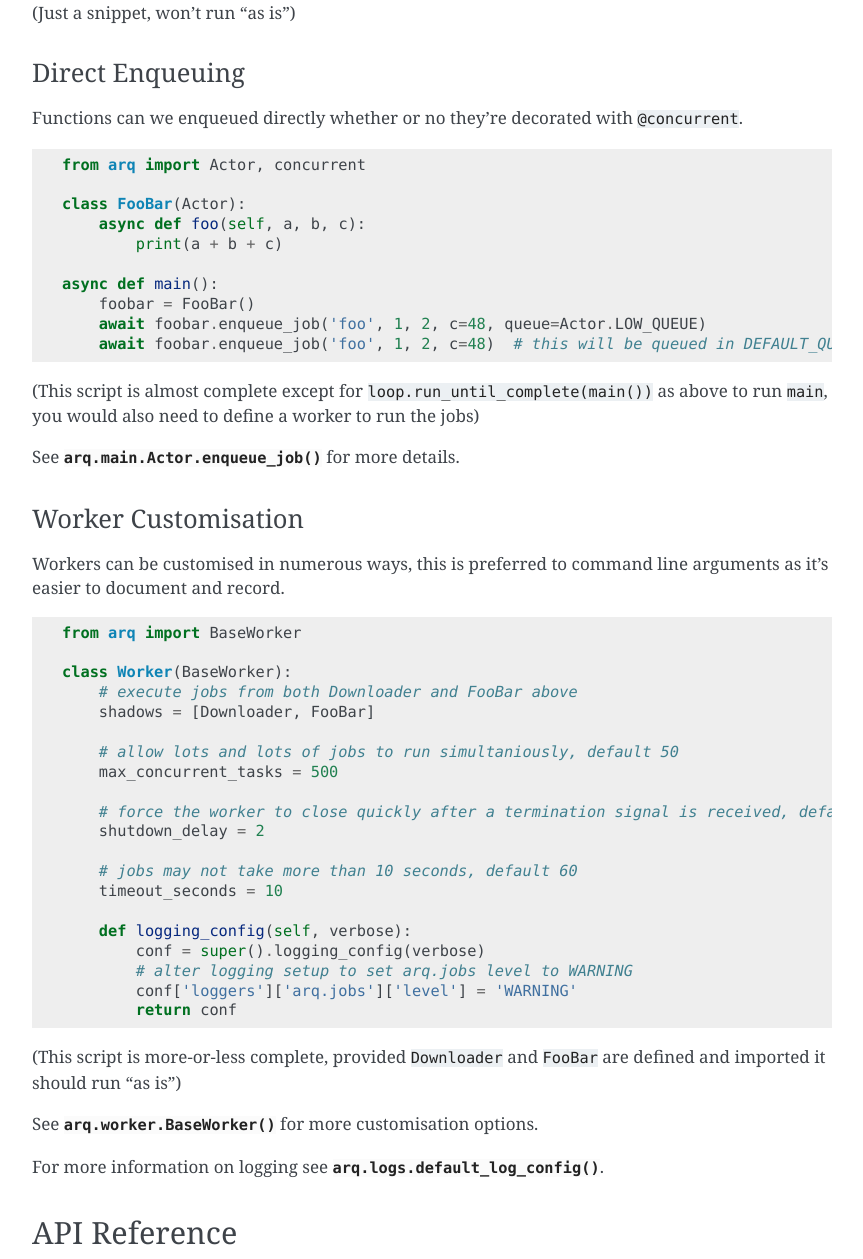
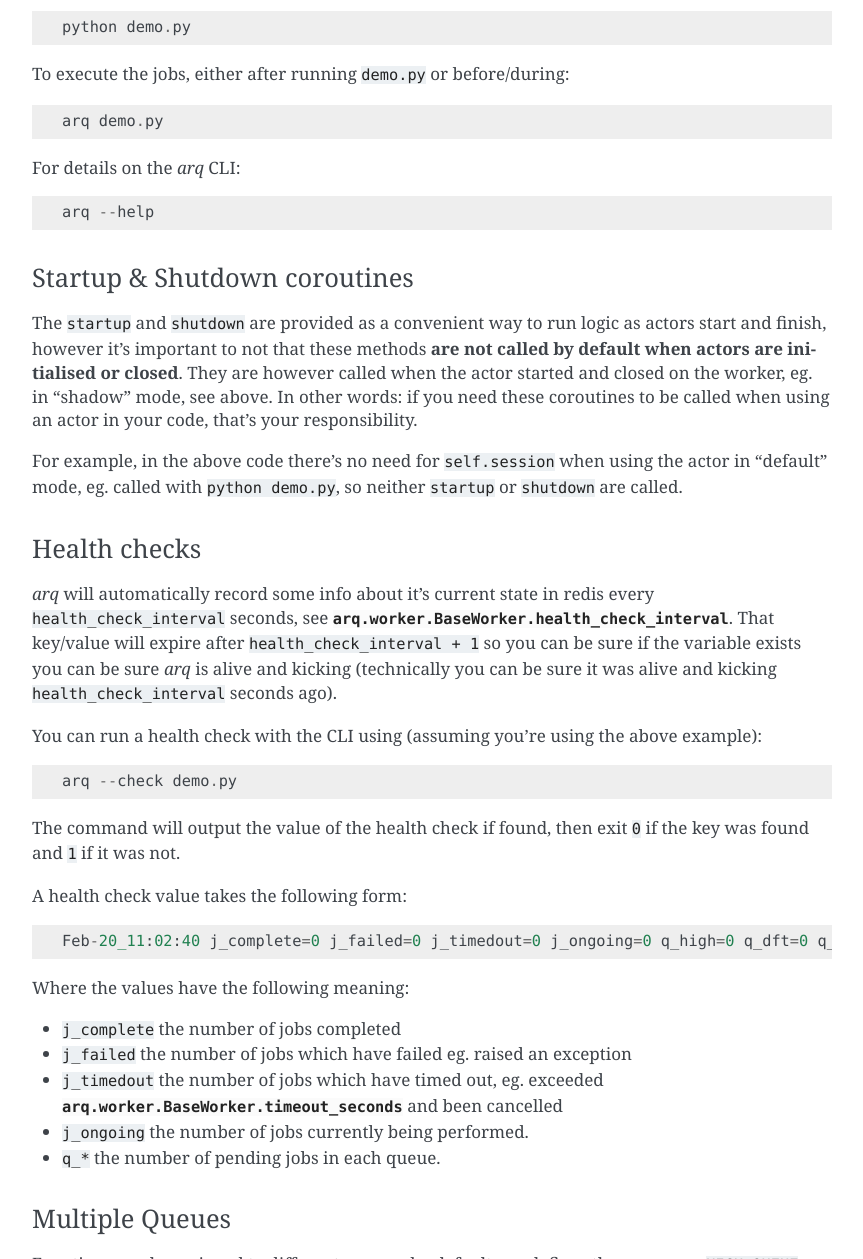
Before and after one commit to python-arq/arq, a Sphinx documentation site: the page built from docs/index.rst, in a window 1280 px wide and 1400 px high, scrolled down 2859 px, cut to the strip 0-1259 px from the top of the window. Shown: the whole strip, without its empty margins (258-1121 px from the left). Built offline with Sphinx 7.4.7, drawn with Linux system fonts in a browser that asks for light colours; the version number could not be read and is left out; some of the changed text lies outside the part shown.

Commit message:
improving docs

```diff
--- a/HISTORY.rst
+++ b/HISTORY.rst
@@ -3,7 +3,7 @@
 History
 -------
 
-v0.5.0 (TBD)
+v0.5.0 (2017-02-20)
 ...................
 * use ``gather`` rather than ``wait`` for startup and shutdown so exceptions propagate.
 * add ``--check`` option to confirm arq worker is running.
--- /dev/null
+++ b/docs/demo.py
@@ -0,0 +1,34 @@
+import asyncio
+from aiohttp import ClientSession
+from arq import Actor, BaseWorker, concurrent
+
+
+class Downloader(Actor):
+    async def startup(self):
+        self.session = ClientSession(loop=self.loop)
+
+    @concurrent
+    async def download_content(self, url):
+        async with self.session.get(url) as response:
+            content = await response.read()
+            print('{}: {:.80}...'.format(url, content.decode()))
+        return len(content)
+
+    async def shutdown(self):
+        self.session.close()
+
+
+class Worker(BaseWorker):
+    shadows = [Downloader]
+
+
+async def download_lots():
+    d = Downloader()
+    for url in ('https://facebook.com', 'https://microsoft.com', 'https://github.com'):
+        await d.download_content(url)
+    await d.close()
+
+
+if __name__ == '__main__':
+    loop = asyncio.get_event_loop()
+    loop.run_until_complete(download_lots())
--- a/docs/index.rst
+++ b/docs/index.rst
@@ -59,6 +59,31 @@ Install
 Just::
 
     pip install arq
+
+Terminology
+-----------
+
+The old computer science proverb/joke goes:
+
+    There are only two challenges in computer science: cache invalidation, naming things and the n + 1 problem.
+
+*arq* tries to use generally accepted terminology for as much as possible, however "actors" and "shadows" are not so
+standard and bear describing:
+
+An **Actor** is a class with some concurrent methods, you can define and use multiple actors. Actors hold a
+reference to a redis pool for enqueuing are generally singletons.
+
+The **Worker** is the class which is responsible for running jobs for one or more actors. Workers should inherit
+from ``BaseWorker``, your application will generally only have one worker.
+
+Actors are therefore used in two distinctly different modes:
+
+* **default** mode where you initialise, then use and abuse the actor including calling concurrent methods and
+  thereby enqueuing jobs
+* **shadow** mode where the actor was initialised by the worker in order to perform jobs enqueued by the actor in
+  default (or even shadow) mode.
+
+It's possible to check what mode an actor is in by checking the ``is_shadow`` variable.
 
 .. include:: usage.rst
 
--- a/docs/usage.rst
+++ b/docs/usage.rst
@@ -6,40 +6,7 @@ Usage is best described by example.
 Simple Usage
 ............
 
-.. code:: python
-
-    import asyncio
-    from aiohttp import ClientSession
-    from arq import Actor, BaseWorker, concurrent
-
-    class Downloader(Actor):
-        def __init__(self, **kwargs):
-            super().__init__(**kwargs)
-            self.session = ClientSession(loop=self.loop)
-
-        @concurrent
-        async def download_content(self, url):
-            async with self.session.get(url) as response:
-                content = await response.read()
-                print('{}: {:.80}...'.format(url, content.decode()))
-            return len(content)
-
-        async def close(self):
-            await super().close()
-            self.session.close()
-
-    class Worker(BaseWorker):
-        shadows = [Downloader]
-
-    async def download_lots():
-        d = Downloader()
-        for url in ('https://facebook.com', 'https://microsoft.com', 'https://github.com'):
-            await d.download_content(url)
-        await d.close()
-
-    if __name__ == '__main__':
-        loop = asyncio.get_event_loop()
-        loop.run_until_complete(download_lots())
+.. literalinclude:: demo.py
 
 (This script is complete, it should run "as is" both to enqueue jobs and run them)
 
@@ -54,6 +21,45 @@ To execute the jobs, either after running ``demo.py`` or before/during::
 For details on the *arq* CLI::
 
     arq --help
+
+Startup & Shutdown coroutines
+.............................
+
+The ``startup`` and ``shutdown`` are provided as a convenient way to run logic as actors start and finish,
+however it's important to not that these methods **are not called by default when actors are initialised or closed**.
+They are however called when the actor started and closed on the worker, eg. in "shadow" mode, see above.
+In other words: if you need these coroutines to be called when using an actor in your code, that's your responsibility.
+
+For example, in the above code there's no need for ``self.session`` when using the actor in "default" mode, eg. called
+with ``python demo.py``, so neither ``startup`` or ``shutdown`` are called.
+
+Health checks
+.............
+
+*arq* will automatically record some info about it's current state in redis every ``health_check_interval`` seconds,
+see :attr:`arq.worker.BaseWorker.health_check_interval`. That key/value will expire after ``health_check_interval + 1``
+so you can be sure if the variable exists you can be sure *arq* is alive and kicking (technically you can be sure it
+was alive and kicking ``health_check_interval`` seconds ago).
+
+You can run a health check with the CLI using (assuming you're using the above example)::
+
+    arq --check demo.py
+
+The command will output the value of the health check if found,
+then exit ``0`` if the key was found and ``1`` if it was not.
+
+A health check value takes the following form::
+
+    Feb-20_11:02:40 j_complete=0 j_failed=0 j_timedout=0 j_ongoing=0 q_high=0 q_dft=0 q_low=0
+
+Where the values have the following meaning:
+
+* ``j_complete`` the number of jobs completed
+* ``j_failed`` the number of jobs which have failed eg. raised an exception
+* ``j_timedout`` the number of jobs which have timed out, eg. exceeded :attr:`arq.worker.BaseWorker.timeout_seconds`
+  and been cancelled
+* ``j_ongoing`` the number of jobs currently being performed.
+* ``q_*`` the number of pending jobs in each queue.
 
 Multiple Queues
 ...............
@@ -123,6 +129,9 @@ document and record.
         # jobs may not take more than 10 seconds, default 60
         timeout_seconds = 10
 
+        # number of seconds between health checks, default 60
+        health_check_interval = 30
+
         def logging_config(self, verbose):
             conf = super().logging_config(verbose)
             # alter logging setup to set arq.jobs level to WARNING
```
Also changed, not shown: other parts of docs/index.rst (+1 -1 lines), 1 other file.
